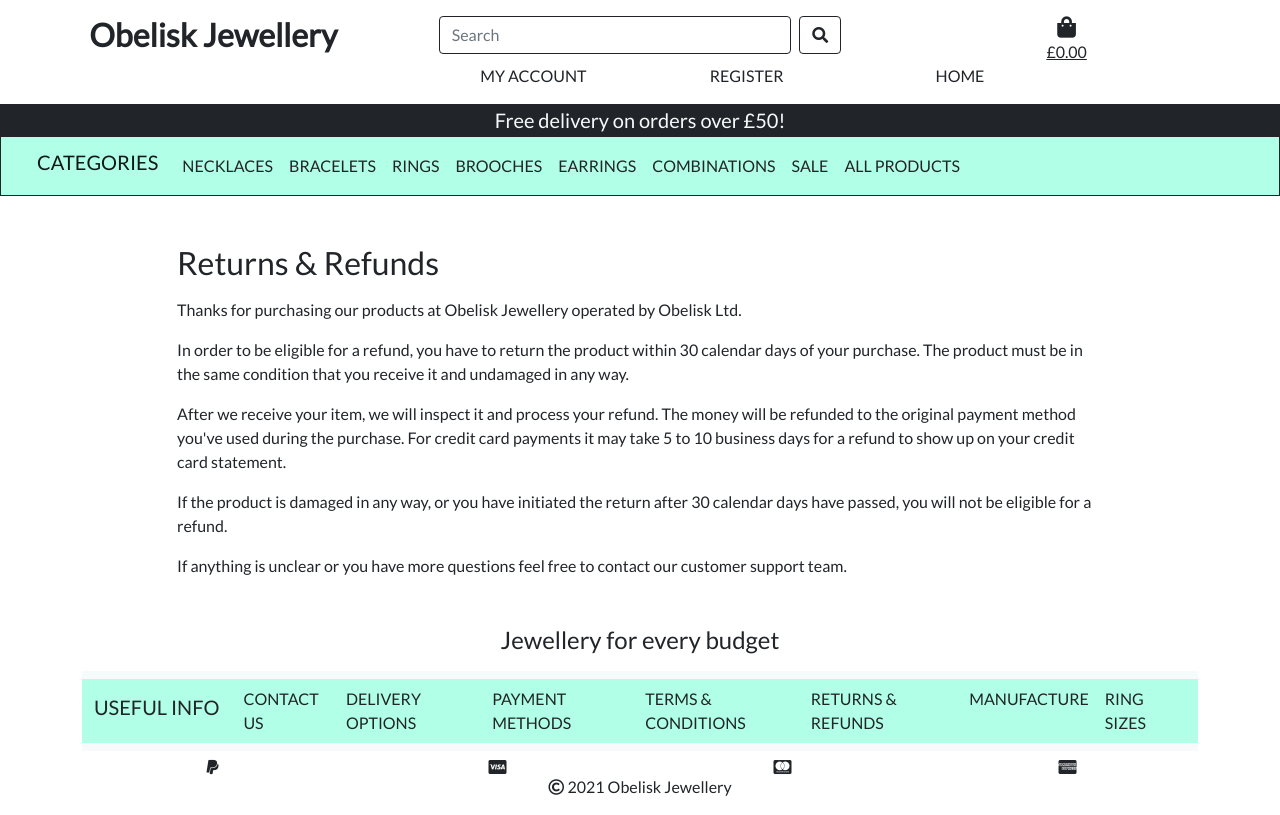
After one commit to sanson0/obelisk_jewellery3, a Django app: page /refund in a window 1280 px wide. The commit adds this page. Run offline with Django 3.2, Linux system fonts and the light colour scheme; some libraries are stand-ins or nearby versions.

Commit message:
Added refunds, payments and manufacture templates, views, urls

```diff
--- /dev/null
+++ b/home/templates/home/refund.html
@@ -0,0 +1,41 @@
+{% extends "base.html" %}
+{% load static %}
+
+{% block page_header %}
+<div class="container header-container">
+    <div class="row">
+        <div class="col"></div>
+    </div>
+</div>
+{% endblock %}
+
+{% block content %}
+<div class="container">
+    <div class="row">
+        <div class="col col-10 offset-1">
+            <h2 class="mt-5">Returns & Refunds</h2>
+            <div class="ml-3 mr-3 pl-2 pr-2 pt-2 mb-5">
+                <p>
+                    Thanks for purchasing our products at Obelisk Jewellery operated by Obelisk Ltd.
+                </p>
+                <p>
+                    In order to be eligible for a refund, you have to return the product within 30 calendar days of your
+                    purchase. The product must be in the same condition that you receive it and undamaged in any way.
+                </p>
+                <p>
+                    After we receive your item, we will inspect it and process your refund. The money will be refunded
+                    to the original payment method you've used during the purchase. For credit card payments it may take
+                    5 to 10 business days for a refund to show up on your credit card statement.
+                </p>
+                <p>
+                    If the product is damaged in any way, or you have initiated the return after 30 calendar days have
+                    passed, you will not be eligible for a refund.
+                </p>
+                <p>
+                    If anything is unclear or you have more questions feel free to contact our customer support team.
+                </p>
+            </div>
+        </div>
+    </div>
+</div>
+{% endblock %}
--- a/home/urls.py
+++ b/home/urls.py
@@ -5,4 +5,7 @@
     path('', views.index, name='home'),
     path('contact', views.contact, name='contact'),
     path('deliver', views.deliver, name='deliver'),
+    path('manufacture', views.manufacture, name='manufacture'),
+    path('payment', views.payment, name='payment'),
+    path('refund', views.refund, name='refund'),
 ]
--- a/home/views.py
+++ b/home/views.py
@@ -15,3 +15,15 @@
 
 def deliver(request):
     return render(request, 'home/deliver.html')
+
+
+def manufacture(request):
+    return render(request, 'home/manufacture.html')
+
+
+def payment(request):
+    return render(request, 'home/payment.html')
+
+
+def refund(request):
+    return render(request, 'home/refund.html')
--- a/templates/base.html
+++ b/templates/base.html
@@ -242,10 +242,10 @@
           <div class="navbar-nav">
             <a class="nav-link text-uppercase text-dark" aria-current="page" href="{% url 'contact' %}">Contact Us</a>
             <a class="nav-link text-uppercase text-dark" href="{% url 'deliver' %}">Delivery Options</a>
-            <a class="nav-link text-uppercase text-dark" href="#">Payment Methods</a>
+            <a class="nav-link text-uppercase text-dark" href="{% url 'payment' %}">Payment Methods</a>
             <a class="nav-link text-uppercase text-dark" href="#">Terms & Conditions</a>
-            <a class="nav-link text-uppercase text-dark" href="#">Returns & Refunds</a>
-            <a class="nav-link text-uppercase text-dark" href="#">Manufacture</a>
+            <a class="nav-link text-uppercase text-dark" href="{% url 'refund' %}">Returns & Refunds</a>
+            <a class="nav-link text-uppercase text-dark" href="{% url 'manufacture' %}">Manufacture</a>
             <a class="nav-link text-uppercase text-dark" href="#">Ring Sizes</a>
           </div>
         </div>
```
Also changed, not shown: home/templates/home/manufacture.html (added, +33 -0 lines), home/templates/home/payment.html (added, +34 -0 lines).
